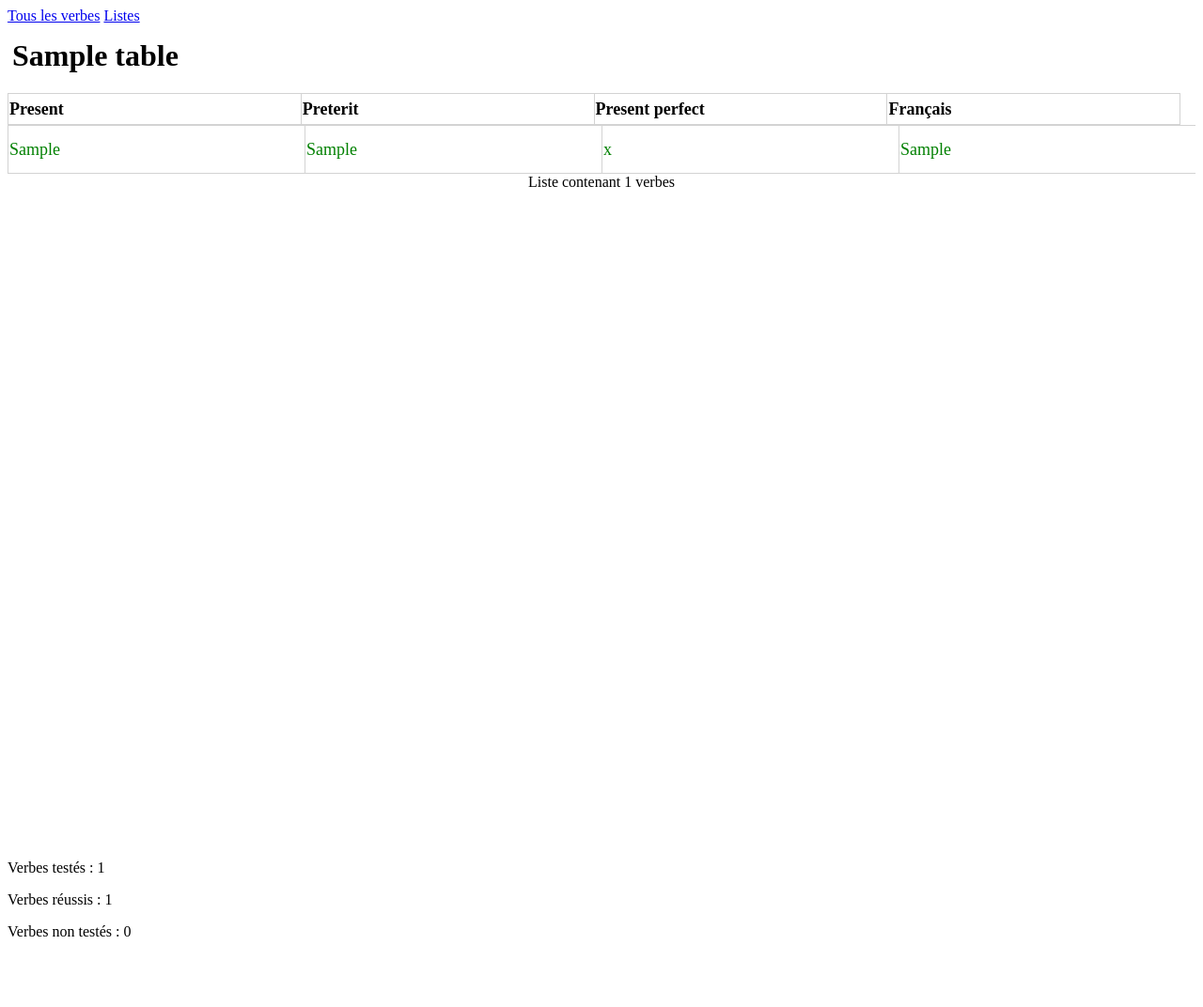
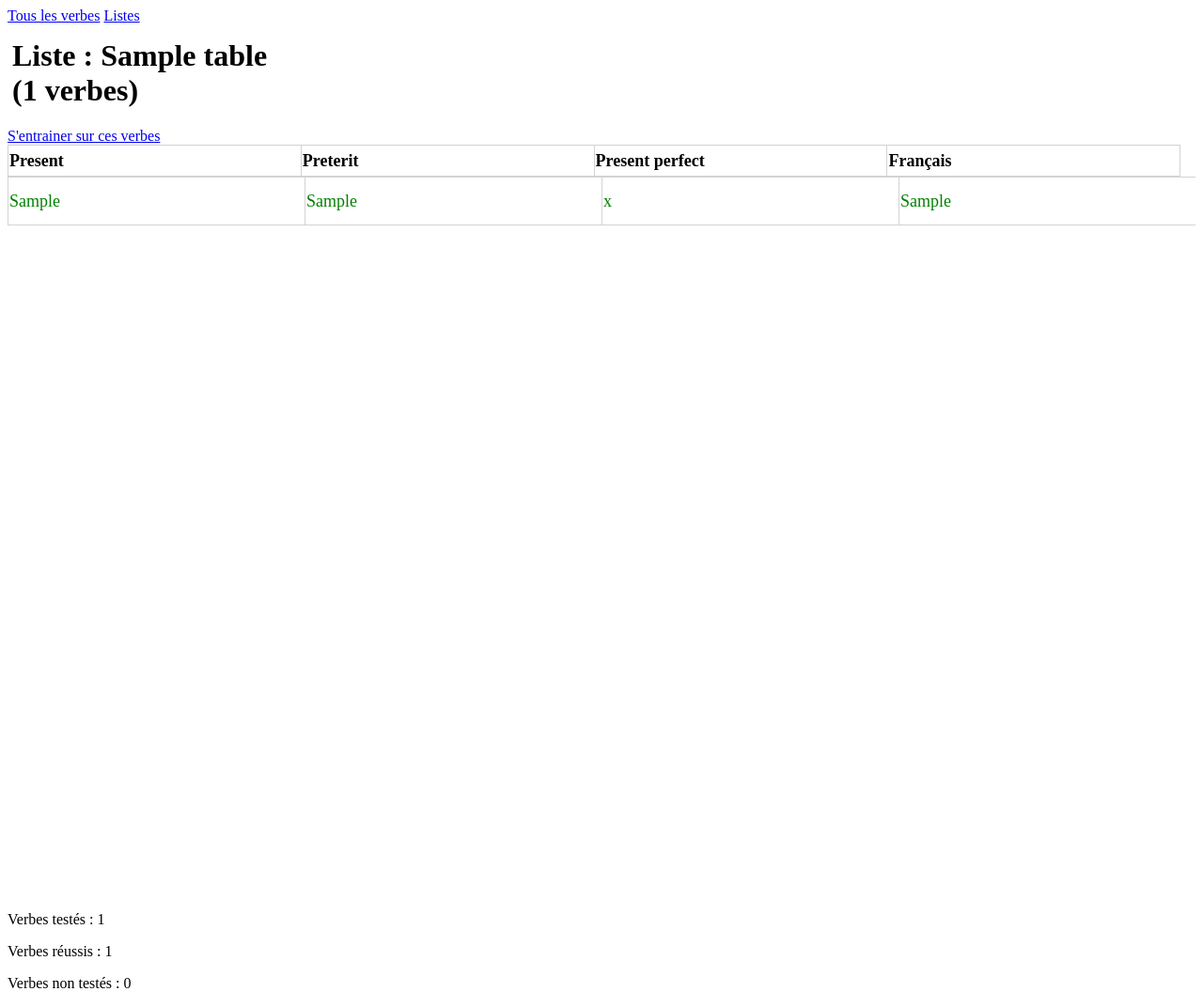
Before and after one commit to johntsinger/django-verbes-irreguliuers, a Django app: page /verbes/table/1/ in a window 1280 px wide. Shown: the whole page at 94% size. Before the commit the page ends 997 px from the top, so only its background shows below. Run offline with Django 4.2, Linux system fonts and the light colour scheme; tables that the repository leaves empty hold one stand-in row (values such as "Sample post").

Commit message:
Ajout d'un lien vers la page d'exercice de cette table

```diff
--- a/verbes/verbes_app/templates/verbes_app/table_detail.html
+++ b/verbes/verbes_app/templates/verbes_app/table_detail.html
@@ -4,7 +4,9 @@
 
 {% load custom_filters %}
 
-<h1>{{ table.name }}</h1>
+<h1> Liste : {{ table.name }} <div class="annotations">({{ table.verbes.count }} verbes)</div></h1>
+
+<a href="{% url 'exercise' table.id %}">S'entrainer sur ces verbes</a>
 
 <div class="table-container">
     <table class="list">
@@ -26,12 +28,13 @@
             </tr>
             {% endfor %}
         </tbody>
-        <caption>Liste contenant {{ table.verbes.count }} verbes</caption>
     </table>
 </div>
 
-<p>Verbes testés : {{ table.verbes|count_done }}</p>
-<p>Verbes réussis : {{ table.verbes|count_success }}</p>
-<p>Verbes non testés : {{ table.verbes|count_remainders }}</p>
+<div class="counter">
+    <p>Verbes testés : {{ table.verbes|count_done }}</p>
+    <p>Verbes réussis : {{ table.verbes|count_success }}</p>
+    <p>Verbes non testés : {{ table.verbes|count_remainders }}</p>
+</div>
 
 {% endblock %}
```
